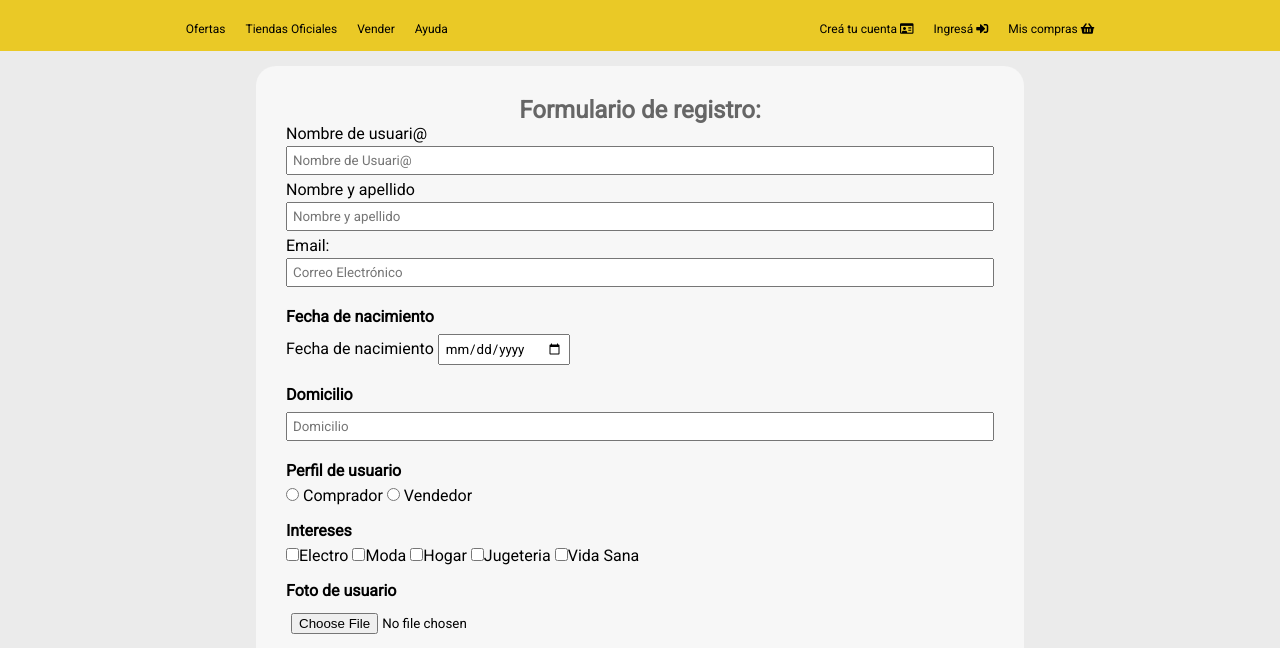
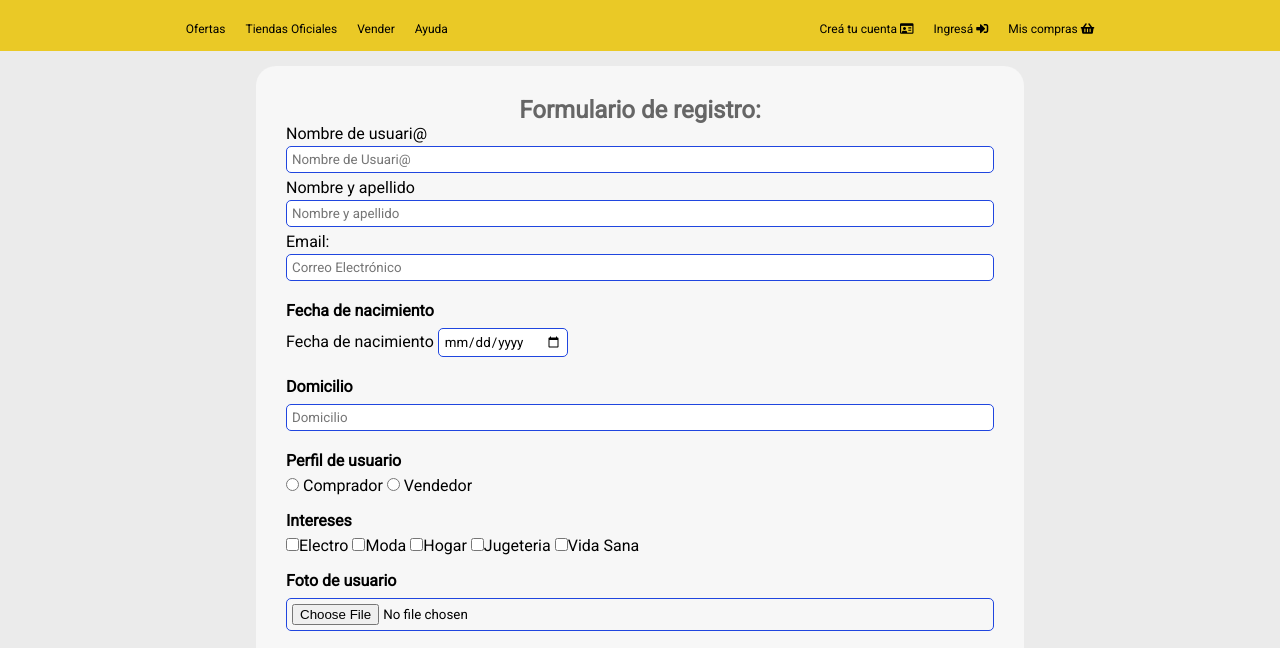
Before and after one commit to gabrielaNieves/Mercado-liebre, a plain HTML site: page views/register.html in a window 1280 px wide. Shown: the part 73-721 px from the top of the page. Drawn offline with Linux system fonts and the light colour scheme; files that its build step writes are made by us from their sources; files whose address does not match are found by name.

Commit message:
modificaciones

```diff
--- a/public/css/register.css
+++ b/public/css/register.css
@@ -32,8 +32,10 @@ body .formulario form h4{
 body .formulario form input{
     padding: 5px;
     margin: 3px 0px 5px 0px;
+    border: 0.5px solid rgb(32, 70, 223);
+    border-radius: 5px;
+
 }
-
 body .formulario form .buttons{
     display: flex;
     flex-direction: column;
```
